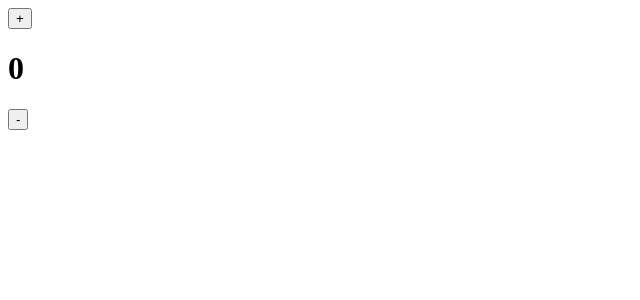
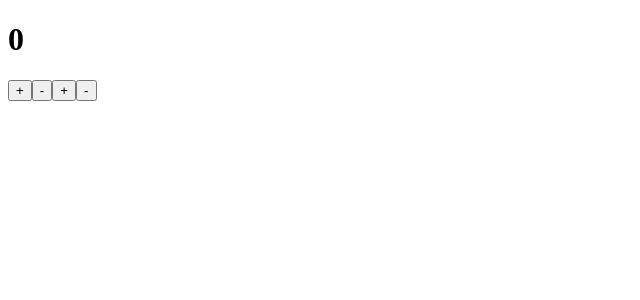
Before and after one commit to z89/react-reducer, a React (Create React App) app: page / in a window 1280 px wide. Shown: the top 300 px of the page, without its empty margins (0-640 px from the left). Built offline with nearby package versions, Linux system fonts and the light colour scheme.

Commit message:
used ContextAPI from react to create a ctx for useReducer state

```diff
--- a/src/App.tsx
+++ b/src/App.tsx
@@ -1,33 +1,46 @@
-import { useReducer } from 'react';
+import { createContext, useReducer } from 'react';
+import Button from './Button';
 
-const ACTIONS = {
+export const ACTIONS = {
   INCREMENT: 'increment',
   DECREMENT: 'decrement'
 }
+
 function reducer(state: any, action: any) {
   switch (action.type) {
     case ACTIONS.INCREMENT:
-      return { counter: state.counter + 1 }
+    return { counter: state.counter + 1 }
     case ACTIONS.DECREMENT:
-      return { counter: state.counter - 1 }
+    return { counter: state.counter - 1 }
     default:
       return state
-  }
+    }
+}
+interface ICount {
+  counter: number
 }
 
-const initialState = {
+interface ICountContext {
+  counter?: ICount
+  countState?: any
+  countDispatch?: any
+}
+
+const initialState: ICount = {
   counter: 0
 };
+
+export const CountContext = createContext<ICountContext>({counter: initialState})
 
 function App() {
   const [state, dispatch] = useReducer(reducer, initialState)
 
   return (
-    <div className="App">
-     <button onClick={() => dispatch({type: ACTIONS.INCREMENT})}>+</button>
-     <h1>{state.counter}</h1>
-     <button onClick={() => dispatch({type: ACTIONS.DECREMENT})}>-</button>
-    </div>
+    <CountContext.Provider value={{ countState: state, countDispatch: dispatch}}>
+      <div className="App">
+        <Button/>
+      </div>
+    </CountContext.Provider>
   );
 }
 
--- /dev/null
+++ b/src/Button.tsx
@@ -0,0 +1,16 @@
+import { useContext} from 'react'
+import { CountContext, ACTIONS} from './App'
+
+export default function Button() {
+    const ctx = useContext(CountContext)
+
+    return (
+        <div>
+            <h1>{ctx.countState.counter}</h1>
+            <button onClick={() => ctx.countDispatch({type: ACTIONS.INCREMENT})}>+</button>
+            <button onClick={() => ctx.countDispatch({type: ACTIONS.DECREMENT})}>-</button>
+            <button onClick={() => ctx.countDispatch({type: ACTIONS.INCREMENT})}>+</button>
+            <button onClick={() => ctx.countDispatch({type: ACTIONS.DECREMENT})}>-</button>
+        </div>
+    )
+}
```
